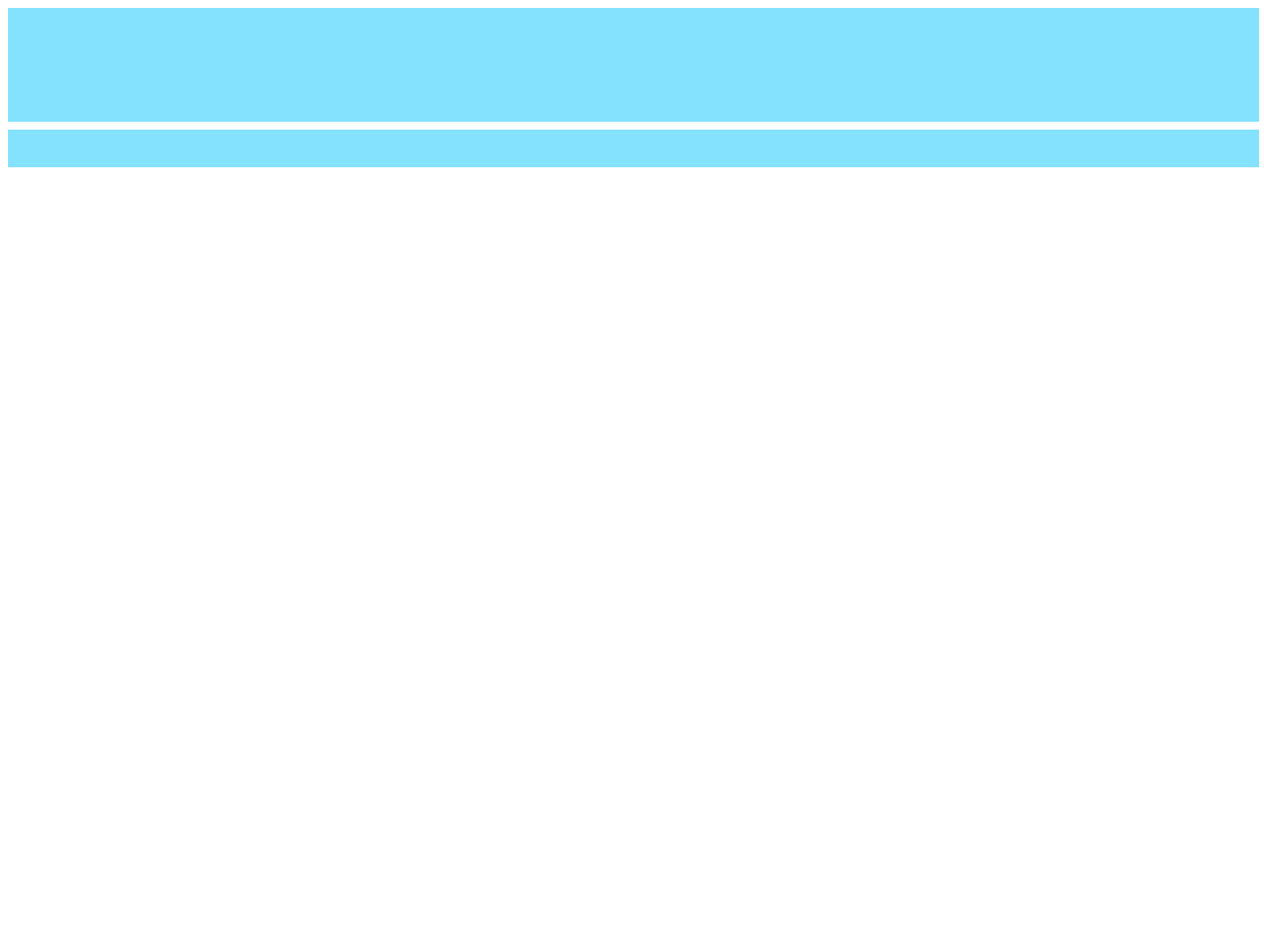
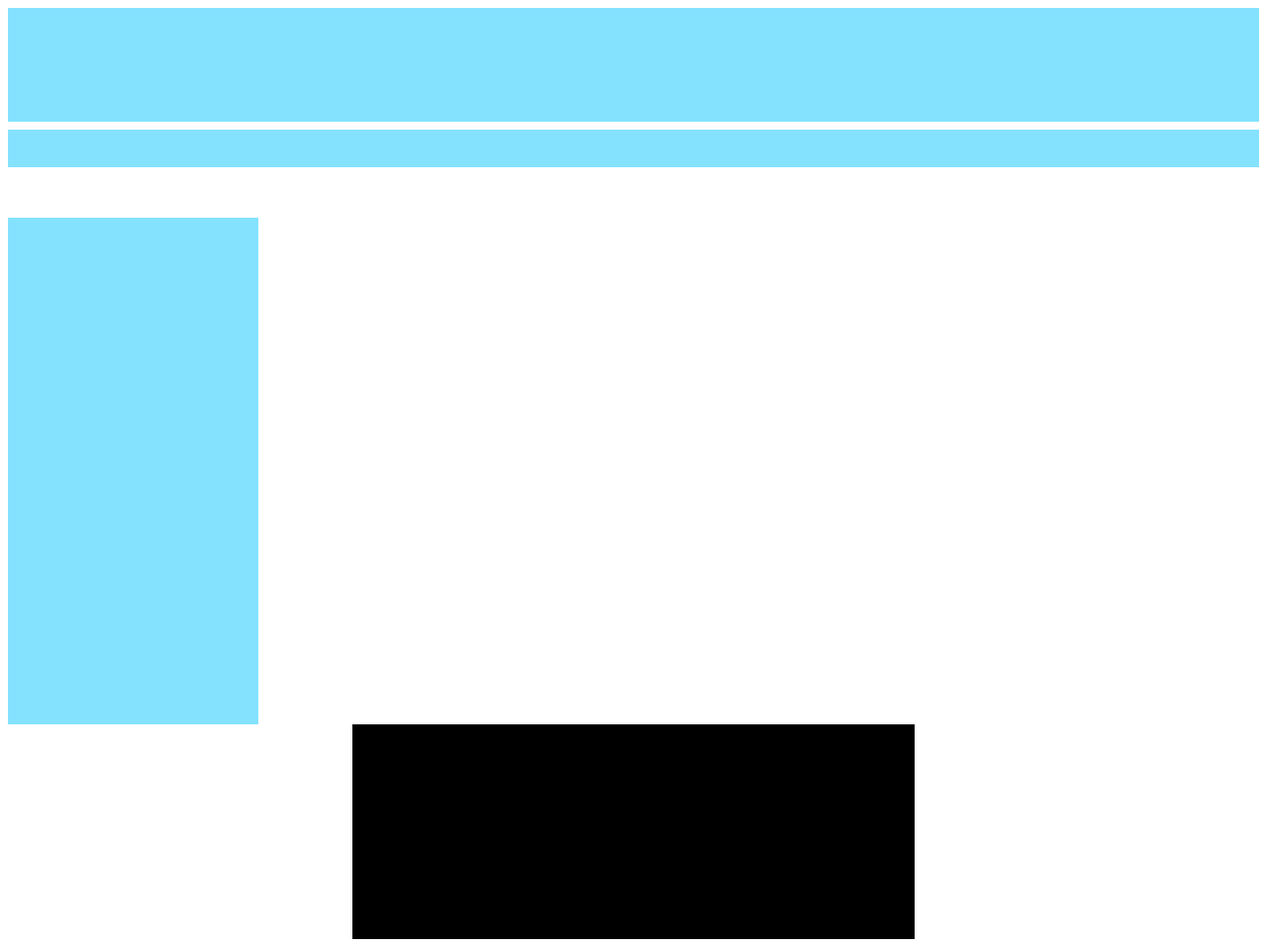
Before and after one commit to Wima92/CF-CSS-Day05-Maximilian-Katharina, a plain HTML site: page index.html in a window 1280 px wide. Shown: the whole page at 99% size. Before the commit the page ends 800 px from the top, so only its background shows below. Drawn offline with Linux system fonts and the light colour scheme.

Commit message:
adding collums

```diff
--- a/index.html
+++ b/index.html
@@ -13,5 +13,26 @@
 		</nav>
 	</header>
 
+	<aside>
+			<div id="left">
+			</div>
+			<!-- <div class="containerright">
+				<div id="right">
+				</div>
+			</div> -->
+
+	</aside>
+	<main>
+		 <div class="row">
+		 	<div class="collum1"> </div>
+		 	<div class="collum1"> </div>
+		 	<div class="collum1"> </div>
+		 </div>
+
+
+		 </div>
+
+	</main>
+
 </body>
 </html>
--- a/style.css
+++ b/style.css
@@ -9,4 +9,32 @@ header nav {
 	background-color: #84E2FF;
 	width: 100%;
 	height: 3vw;
+	margin-bottom: 4%;
 }
+aside #left {
+	background-color: #84E2FF;
+	width: 20%;
+	height: 40vw;
+
+}
+aside #right {
+	background-color: #84E2FF;
+	width: 15%;
+	height: 40vw;
+}
+aside .containerright #right {
+	display: flex;
+	flex-direction: row;
+	justify-content: flex-end;
+}
+main .collum1{
+	background-color: black;
+	width: 15%;
+	height: 17vw;
+}
+main .row {
+	display: flex;
+	flex-direction: row;
+	justify-content: center;
+
+}
```
